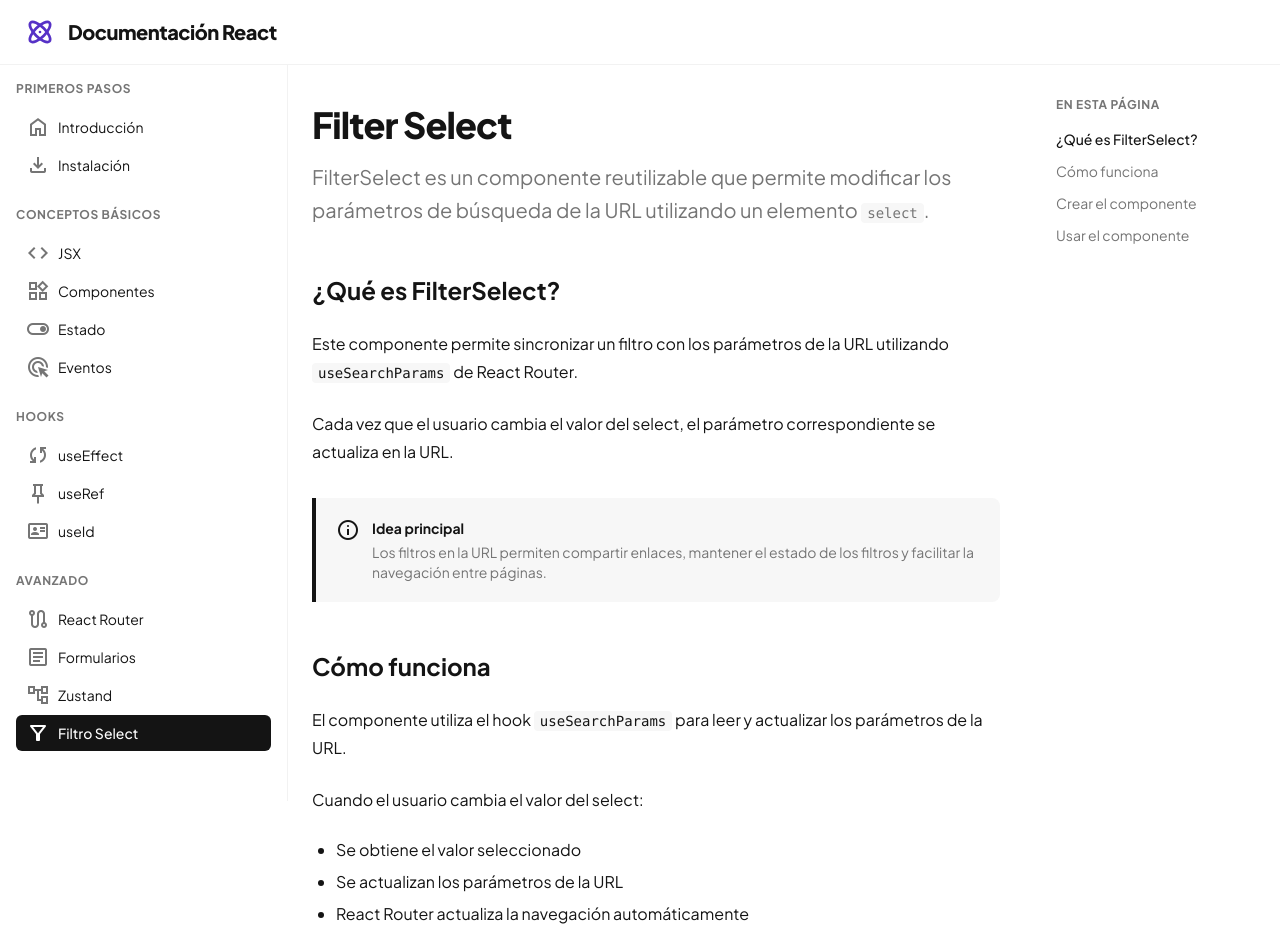
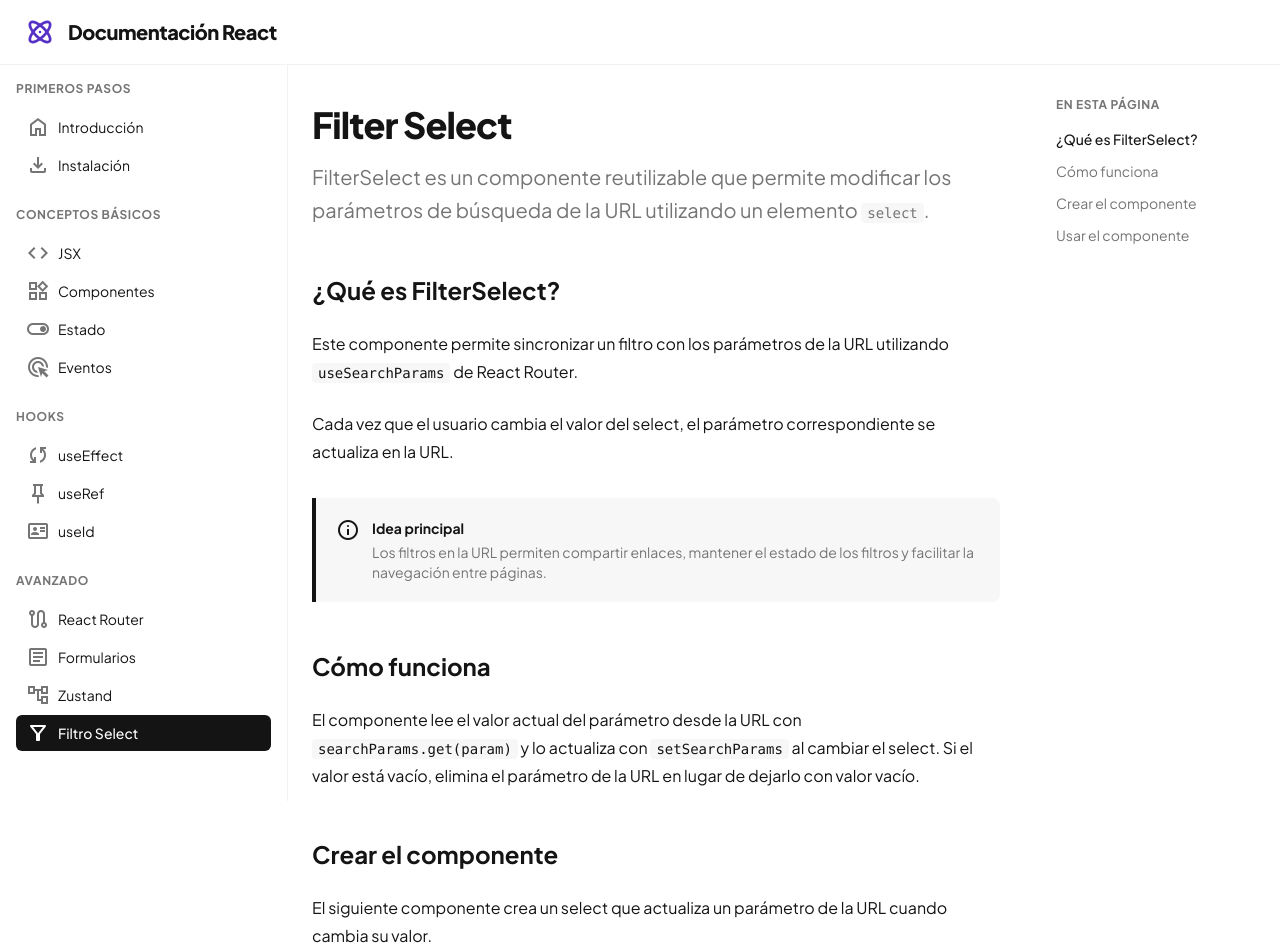
Before and after one commit to AJVP1/react, a React (Vite) app: page /#/filtro-select in a window 1280 px wide. Shown: the top 952 px of the page. Built offline with nearby package versions, Linux system fonts and the light colour scheme.

Commit message:
cambio en los estilos de select

```diff
--- a/src/pages/Select.tsx
+++ b/src/pages/Select.tsx
@@ -19,7 +19,9 @@ const codeComponent = `<span class="keyword">import</span> { ChangeEvent } <span
   placeholder?: <span class="keyword">string</span>;
 };
 
-<span class="keyword">export const</span> <span class="function">FilterSelect</span> = ({ param, options, placeholder = <span class="string">"Seleccionar"</span> }: FilterSelectProps) => {
+<span class="keyword">export const</span> <span class="function">FilterSelect</span> = (
+  { param, options, placeholder = <span class="string">"Seleccionar"</span> }: FilterSelectProps
+) => {
 
   <span class="keyword">const</span> [searchParams, setSearchParams] = <span class="function">useSearchParams</span>();
 
@@ -58,9 +60,7 @@ const codeComponent = `<span class="keyword">import</span> { ChangeEvent } <span
 const codeUsage = `<span class="keyword">import</span> { FilterSelect } <span class="keyword">from</span> <span class="string">"./components/FilterSelect"</span>;
 
 <span class="keyword">export default function</span> <span class="function">Page</span>() {
-
   <span class="keyword">return</span> (
-
     &lt;<span class="function">FilterSelect</span>
       param=<span class="string">"categoria"</span>
       placeholder=<span class="string">"Filtrar categoría"</span>
@@ -70,7 +70,6 @@ const codeUsage = `<span class="keyword">import</span> { FilterSelect } <span cl
         { value: <span class="string">"frontend"</span>, label: <span class="string">"Frontend"</span> }
       ]}
     /&gt;
-
   );
 }`;
 
@@ -78,11 +77,7 @@ export const FilterSelectDocs = () => {
   return (
     <DocsLayout
       sidebar={<Sidebar />}
-      toc={
-        <TableOfContents
-          items={modulosData.sidebar[3].items[3].toc}
-        />
-      }
+      toc={<TableOfContents items={modulosData.sidebar[3].items[3].toc} />}
     >
       <h1 className="text-4xl font-extrabold tracking-tight text-[#141414] mb-4">
         Filter Select
@@ -131,22 +126,16 @@ export const FilterSelectDocs = () => {
       </h2>
 
       <p className="text-base leading-7 text-[#141414] my-6">
-        El componente utiliza el hook{" "}
+        El componente lee el valor actual del parámetro desde la URL con{" "}
         <code className="bg-[#f7f7f7] px-1.5 py-0.5 rounded text-sm">
-          useSearchParams
+          searchParams.get(param)
         </code>{" "}
-        para leer y actualizar los parámetros de la URL.
+        y lo actualiza con{" "}
+        <code className="bg-[#f7f7f7] px-1.5 py-0.5 rounded text-sm">
+          setSearchParams
+        </code>{" "}
+        al cambiar el select. Si el valor está vacío, elimina el parámetro de la URL en lugar de dejarlo con valor vacío.
       </p>
-
-      <p className="text-base leading-7 text-[#141414] my-6">
-        Cuando el usuario cambia el valor del select:
-      </p>
-
-      <ul className="list-disc pl-6 text-base text-[#141414] space-y-2">
-        <li>Se obtiene el valor seleccionado</li>
-        <li>Se actualizan los parámetros de la URL</li>
-        <li>React Router actualiza la navegación automáticamente</li>
-      </ul>
 
       <h2
         id="crear-componente"
@@ -175,6 +164,12 @@ export const FilterSelectDocs = () => {
       </p>
 
       <Codeblock code={codeUsage} title="Ejemplo de uso" />
+
+      <Note title="Buena práctica">
+        Usa <span className="font-semibold">FilterSelect</span> cuando quieras
+        que los filtros persistan en la URL. Esto permite compartir enlaces con
+        los filtros ya aplicados y mantener el estado al recargar la página.
+      </Note>
     </DocsLayout>
   );
 };
```
